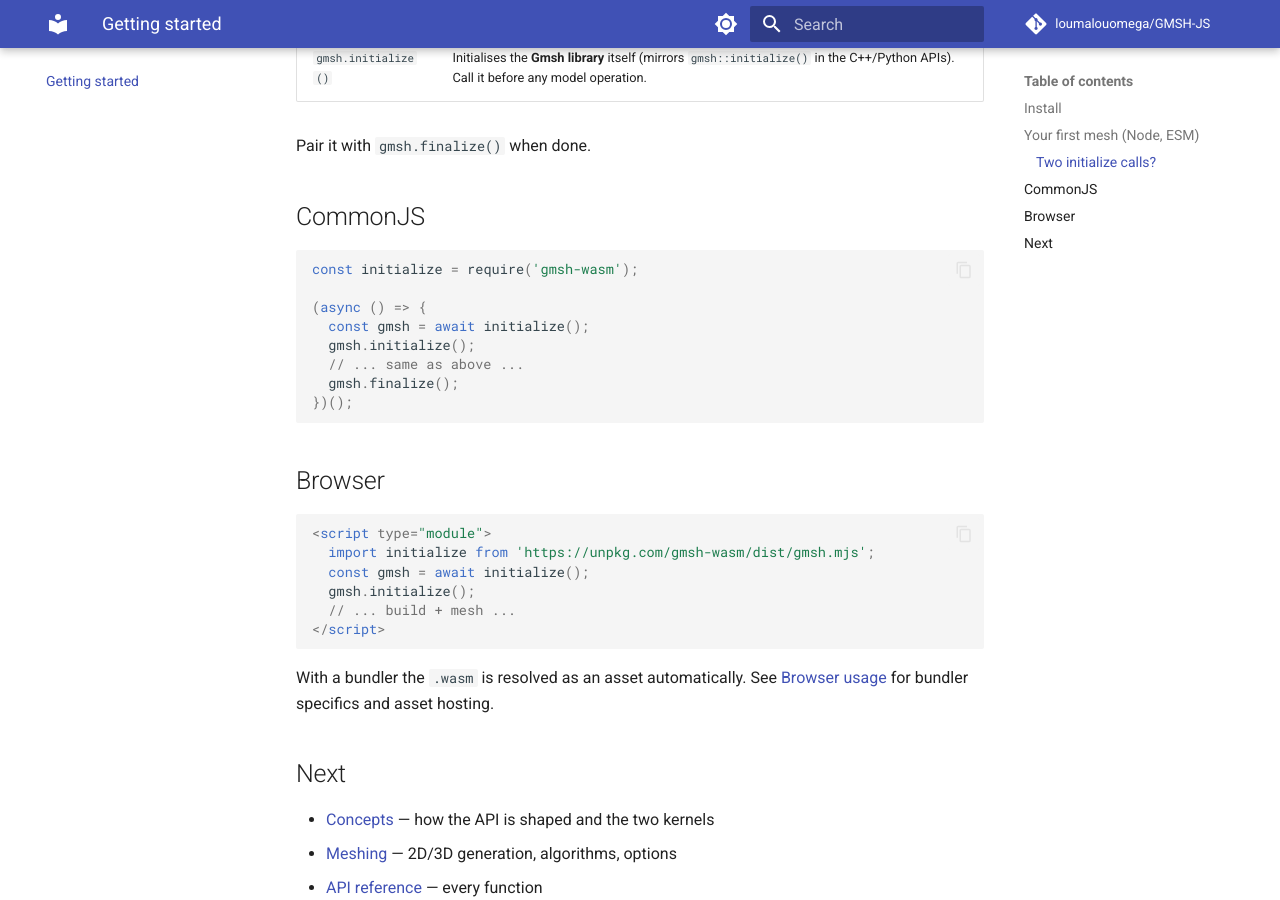
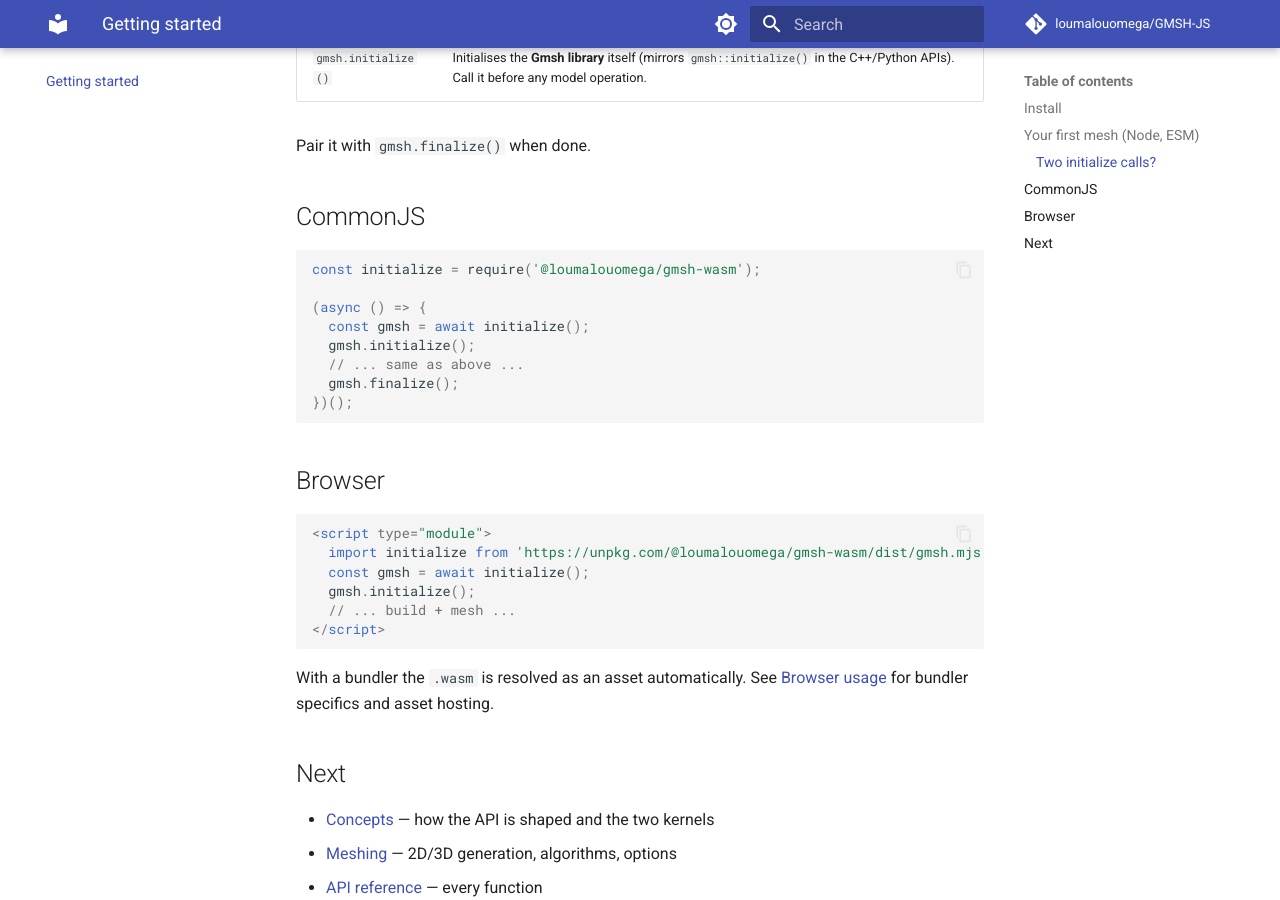
Before and after one commit to loumalouomega/GMSH-JS, an MkDocs documentation site: the page built from docs/getting-started.md, in a window 1280 px wide and 900 px high, scrolled down 1434 px. Built offline with MkDocs 1.6.1 and Material for MkDocs 9.7.7, drawn with Linux system fonts in a browser that asks for light colours; comment, search, counter and statistics services are not loaded; some of the changed text lies outside the part shown.

Commit message:
Update package name references to @loumalouomega/gmsh-wasm in documentation and configuration files

````diff
--- a/docs/getting-started.md
+++ b/docs/getting-started.md
@@ -3,7 +3,7 @@
 ## Install
 
 ```bash
-npm install gmsh-wasm
+npm install @loumalouomega/gmsh-wasm
 ```
 
 The package ships a prebuilt `.wasm` plus dual ESM/CJS entry points and
@@ -18,7 +18,7 @@
 ## Your first mesh (Node, ESM)
 
 ```js
-import initialize from 'gmsh-wasm';
+import initialize from '@loumalouomega/gmsh-wasm';
 
 const gmsh = await initialize(); // instantiate the WASM module
 gmsh.initialize();               // initialise the Gmsh library
@@ -65,7 +65,7 @@
 ## CommonJS
 
 ```js
-const initialize = require('gmsh-wasm');
+const initialize = require('@loumalouomega/gmsh-wasm');
 
 (async () => {
   const gmsh = await initialize();
@@ -79,7 +79,7 @@
 
 ```html
 <script type="module">
-  import initialize from 'https://unpkg.com/gmsh-wasm/dist/gmsh.mjs';
+  import initialize from 'https://unpkg.com/@loumalouomega/gmsh-wasm/dist/gmsh.mjs';
   const gmsh = await initialize();
   gmsh.initialize();
   // ... build + mesh ...
--- a/package.json
+++ b/package.json
@@ -1,5 +1,5 @@
 {
-  "name": "gmsh-wasm",
+  "name": "@loumalouomega/gmsh-wasm",
   "version": "0.1.0",
   "description": "Gmsh mesher C API compiled to WebAssembly (geometry + meshing, no GUI)",
   "license": "GPL-2.0-or-later",
````
Also changed, not shown: README.md (+5 -5 lines), docs/guide/browser.md (+3 -3 lines), docs/guide/typescript.md (+1 -1 lines), docs/index.md (+1 -1 lines), 1 other file.
